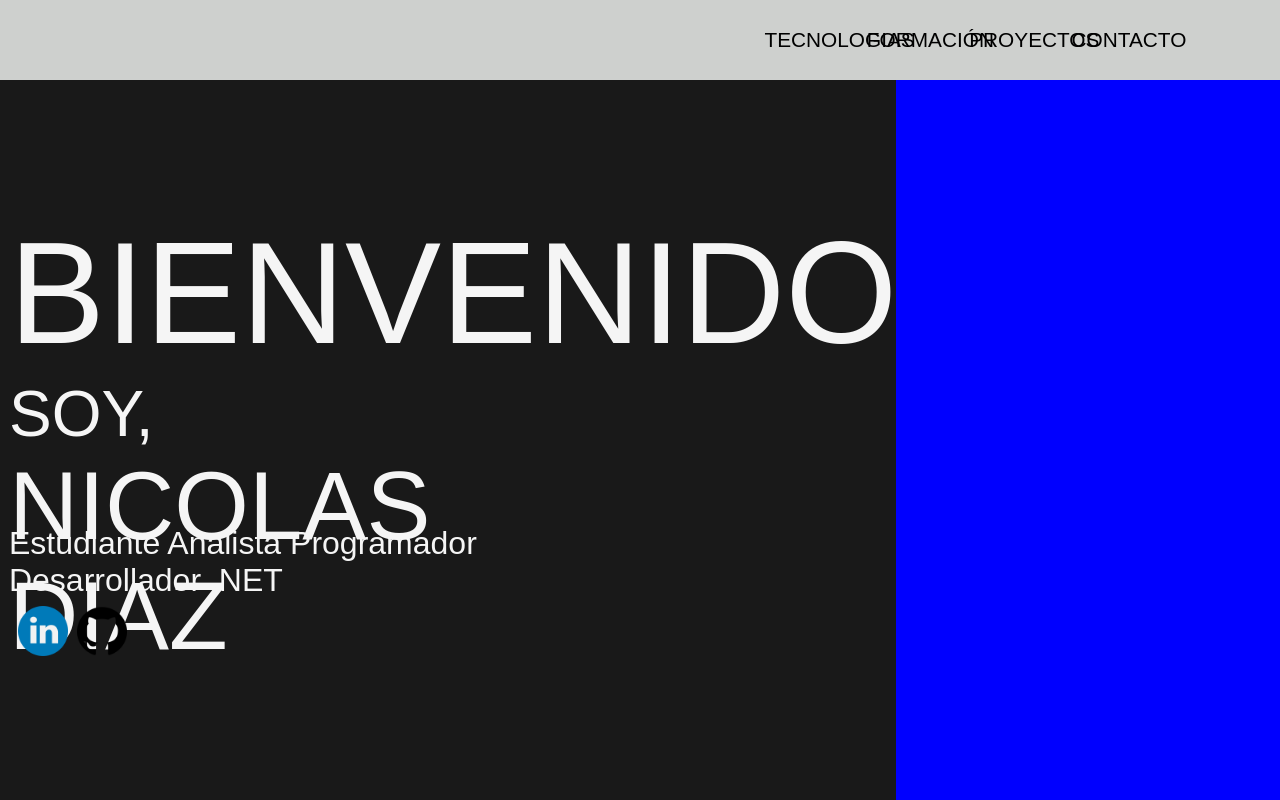
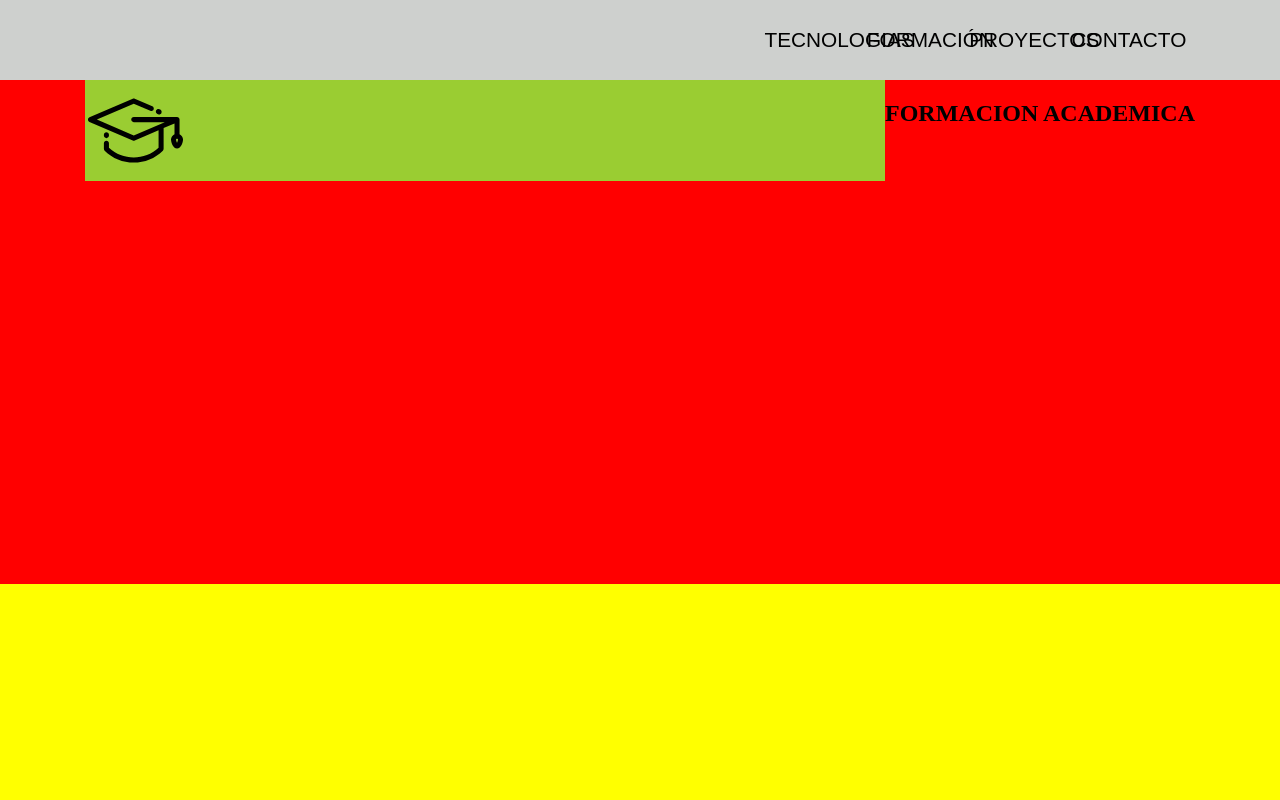
Before and after one commit to nicodiaz00/portfolio-spa, a plain HTML site: page index.html in a window 1280 px wide. Both pictures are taken after a click on the button "FORMACIÓN". Drawn offline with Linux system fonts and the light colour scheme; a web font is replaced by a local one.

Commit message:
agrego evento btn educacion

```diff
--- a/CSS/style.css
+++ b/CSS/style.css
@@ -421,6 +421,7 @@ estilos home mobile
     flex-direction: column;
     width: 100%;
     height: 70%;
+    background-color: red;
 
 }
 .div-bottom-education{
@@ -430,6 +431,9 @@ estilos home mobile
     height: 30%;
 }
 .img-container{
+    background-color: yellowgreen;
+    display: flex;
+
 
 }
 .tittle-container{
--- a/JS/education.js
+++ b/JS/education.js
@@ -39,7 +39,12 @@ export function createEducationSection(){
     divInfo.appendChild(imgContainer);
     divInfo.appendChild(tittleContainer);
 
+    topEducation.appendChild(divInfo)
 
+    mainDiv.appendChild(topEducation);
+    mainDiv.appendChild(bottomEducation);
+
+    return mainDiv;
 
 
 }
--- a/JS/header.js
+++ b/JS/header.js
@@ -37,9 +37,9 @@ function createDiv(){
 
 }
 
-function createButton(styleCss,image,text){
+function createButton(styleCss,image,text, btnId){
     const btn = document.createElement("button");
-    btn.id ="btn-menu";
+    btn.id =btnId;
     btn.classList.add(styleCss);
     if(image){
         btn.appendChild(image);
@@ -67,10 +67,14 @@ export function createHeaderWeb(){
     const divRight = createDiv();
     divRight.classList.add("main-div-right");
 
-    const btnTech = createButton("btnNav",null,"TECNOLOGIAS");
-    const btnEducation = createButton("btnNav",null,"FORMACIÓN");
-    const btnProyect = createButton("btnNav",null,"PROYECTOS");
-    const btnContact = createButton("btnNav",null,"CONTACTO");
+    const btnTech = createButton("btnNav",null,"TECNOLOGIAS","btnTech");
+    const btnEducation = createButton("btnNav",null,"FORMACIÓN","btnEducation");
+
+
+    const btnProyect = createButton("btnNav",null,"PROYECTOS","btnProyect");
+    const btnContact = createButton("btnNav",null,"CONTACTO","btnContact");
+
+
 
     divRight.appendChild(btnTech);
     divRight.appendChild(btnEducation);
--- a/JS/script.js
+++ b/JS/script.js
@@ -1,7 +1,7 @@
 import { createHeaderMobile } from "./header.js";
 import { createHeaderWeb } from "./header.js";
 import { dropDownMenu } from "./header.js";
-
+import { createEducationSection } from "./education.js";
 import { createHome } from "./home.js";
 import { createHomeMobile } from "./home.js";
 
@@ -9,22 +9,9 @@ import { createHomeMobile } from "./home.js";
 const root = document.getElementById("root");
 const headerContainer = document.getElementById("header-container");
 const mainContainer = document.getElementById("main-container");
-
 window.addEventListener("resize", verifyResolution);
 
-
 verifyResolution();
-
-
-const buttonMenu = document.querySelector(".btn-menu"); // con punto si es clase
-
-buttonMenu.addEventListener("click", () => {
-  if (!document.querySelector(".menu-mobile")) {
-    const menu = dropDownMenu();
-
-    root.appendChild(menu);
-  }
-});
 
 
 
@@ -38,8 +25,27 @@ function verifyResolution() {
   if (window.innerWidth <= 1024) {
     headerContainer.appendChild(createHeaderMobile());
     mainContainer.appendChild(createHomeMobile());
+    const buttonMenu = document.querySelector(".btn-menu"); // con punto si es clase
+
+    buttonMenu.addEventListener("click", () => {
+      if (!document.querySelector(".menu-mobile")) {
+        const menu = dropDownMenu();
+
+        root.appendChild(menu);
+      }
+    });
   } else {
     headerContainer.appendChild(createHeaderWeb());
     mainContainer.appendChild(createHome());
+
+    const btnEducation = document.querySelector("#btnEducation");
+    btnEducation.addEventListener("click", () => {
+      mainContainer.innerHTML = "";
+      mainContainer.appendChild(createEducationSection())
+      alert("hola")
+    });
+
+
+
   }
 }
```
